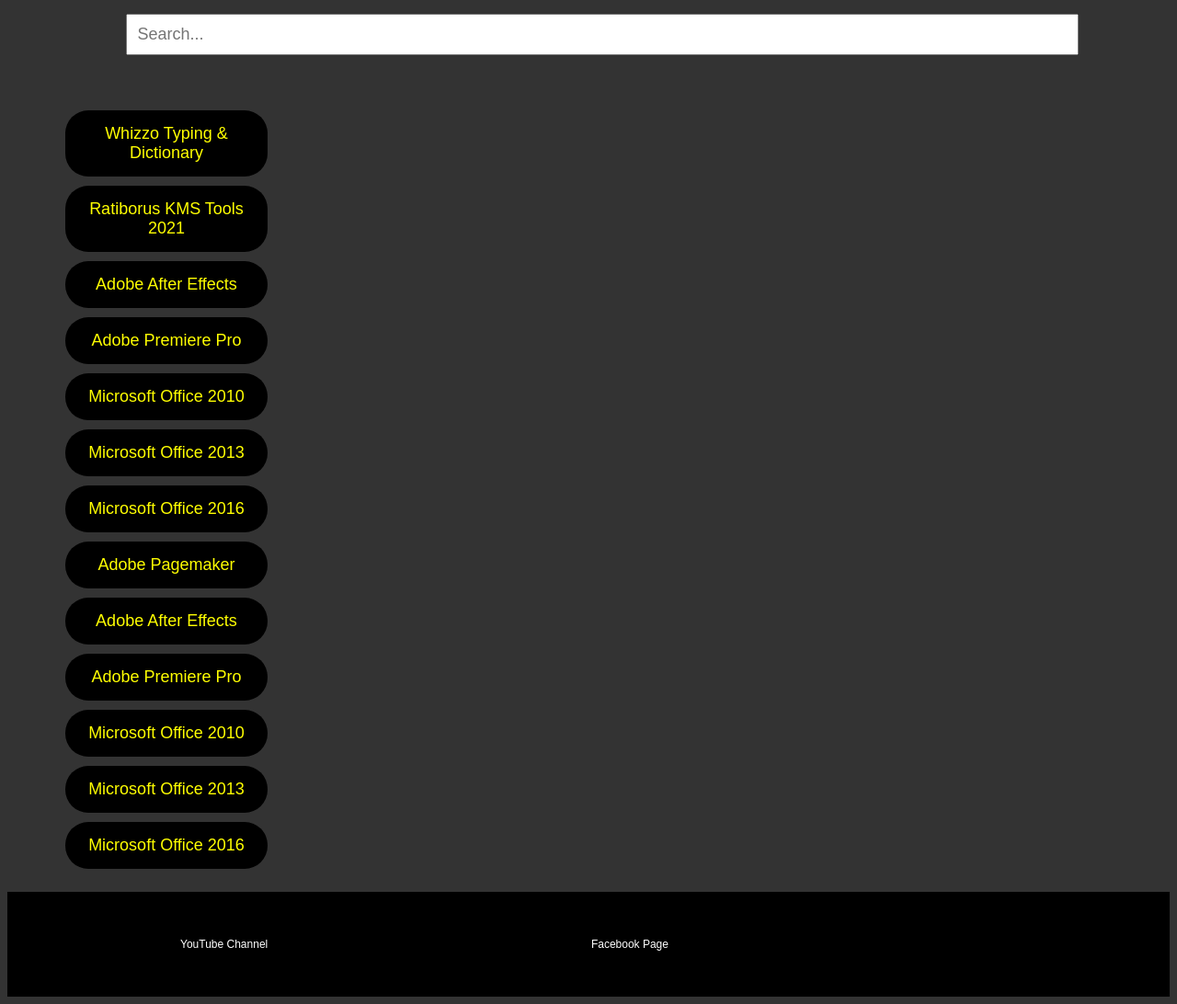
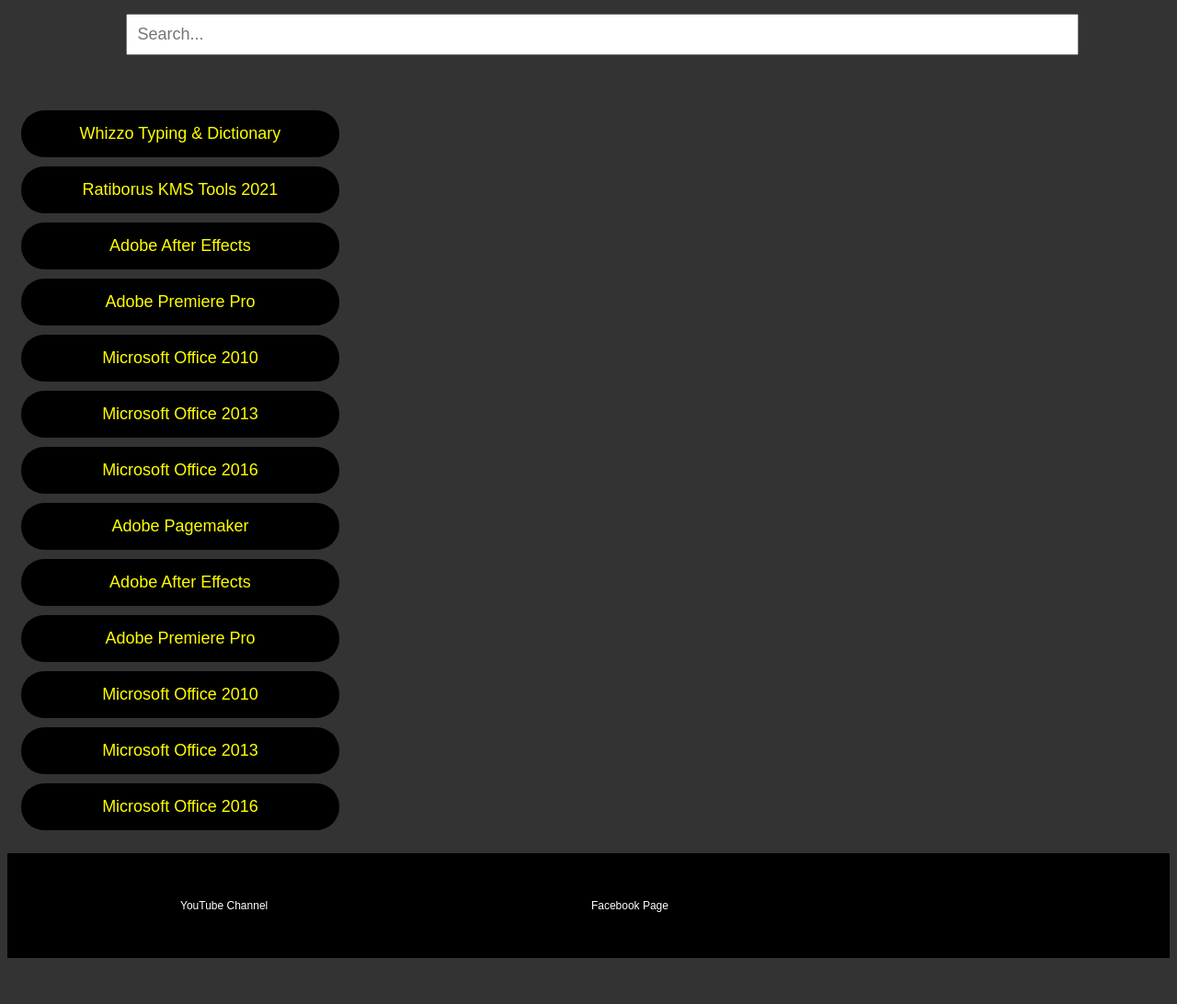
Before and after one commit to tinnaingoo/tcm-link, a PHP site: page / in a window 1280 px wide. Shown: the part 112-1204 px from the top of the page at 92% size. After the commit the page ends 1154 px from the top, so only its background shows below. Run offline with PHP 8.4, Linux system fonts and the light colour scheme.

Commit message:
Update styles.css

```diff
--- a/css/styles.css
+++ b/css/styles.css
@@ -114,12 +114,12 @@ body {
 
 .container {
             margin: 50px auto;
-            width: 80%;
+            width: 100%;
         }
 
 .button {
             display: block;
-            width: 60%;
+            width: 100%;
             padding: 15px;
             margin: 10px auto;
             background-color: #000;
```
